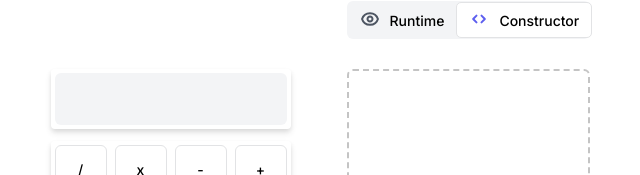
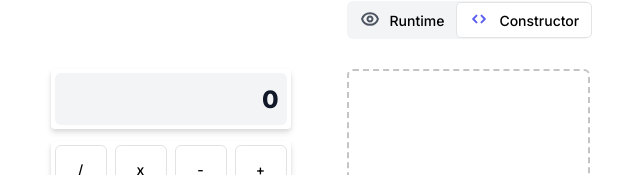
Before and after one commit to capykasa/sendsay-calc, a React (Create React App) app: page / in a window 1280 px wide. Shown: the part 141-316 px from the top of the page, without its empty margins (320-960 px from the left). Built offline with nearby package versions, Linux system fonts and the light colour scheme.

Commit message:
Реализовал подсветку при переносе элемента

```diff
--- a/src/components/Main.tsx
+++ b/src/components/Main.tsx
@@ -130,13 +130,7 @@ const Main = () => {
         );
     }
 
-    const lightingTemplate = () => {
-        return (
-            <svg width="250" height="6" viewBox="0 0 250 6" fill="none" xmlns="http://www.w3.org/2000/svg">
-                <path d="M0.113249 3L3 5.88675L5.88675 3L3 0.113249L0.113249 3ZM249.887 3L247 0.113249L244.113 3L247 5.88675L249.887 3ZM3 3.5H247V2.5H3V3.5Z" fill="#5D5FEF" />
-            </svg>
-        )
-    }
+    const lightingTemplate = <div className='lighting'></div>
 
     const getHiddenClassForRuntime = (mode: Mode, currentMode: Mode) => {
         return mode === currentMode
@@ -184,6 +178,7 @@ const Main = () => {
                         {(canvasItems.length > 0)
                             ? canvasItems.map((item) => !NO_DRAGGABLE.includes(item.name) ? canvasElementTemplate(item) : canvasBlockedElementTemplate(item))
                             : emptyCanvasTemplate()}
+                        {canvasItems.length > 0 && moveElement ? lightingTemplate : ''}
 
                     </div>
                 </div>
--- a/src/components/constructor/Numbers.tsx
+++ b/src/components/constructor/Numbers.tsx
@@ -1,15 +1,19 @@
 import { useDispatch, useSelector } from 'react-redux';
-import { symbols } from '../../consts';
+import { Mode, symbols } from '../../consts';
 import { setDecimal, setNumberOne, setNumberTwo } from '../../store/reducers/CalculatorSlice';
 import { RootState } from '../../store/reducers/store';
 
 const Numbers = () => {
-    const currentOperator = useSelector((state: RootState) => state.calculator.operator)
-    const currentNumberOne = useSelector((state: RootState) => state.calculator.numberOne)
+    const currentMode = useSelector((state: RootState) => state.calculator.mode)
+    const operator = useSelector((state: RootState) => state.calculator.operator)
     const decimal = useSelector((state: RootState) => state.calculator.decimal)
     const dispatch = useDispatch()
 
     const setNumber = (symbol: string) => {
+        if (currentMode === Mode.Constructor) {
+            return
+        }
+
         if (symbol === ',' && decimal === false) {
             dispatch(setDecimal(true))
         }
@@ -18,15 +22,13 @@ const Numbers = () => {
             return
         }
 
-        if (currentOperator === '') {
+        if (operator === '') {
             dispatch(setNumberOne(symbol))
             return
         }
 
         dispatch(setNumberTwo(symbol))
     }
-
-    console.log(currentNumberOne.split(',', 2).join('.'))
 
     return (
         <div className="numbers">
--- a/src/components/constructor/Operators.tsx
+++ b/src/components/constructor/Operators.tsx
@@ -1,16 +1,34 @@
 import { useDispatch, useSelector } from 'react-redux';
-import { operators } from '../../consts';
-import { resultToNumberOne, setOperator } from '../../store/reducers/CalculatorSlice';
+import { Mode, operators } from '../../consts';
+import { resultToNumberOne, setNumberOne, setOperator, setResult } from '../../store/reducers/CalculatorSlice';
 import { RootState } from '../../store/reducers/store';
 
 const Operators = () => {
-    const resultView = useSelector((state: RootState) => state.calculator.resultView)
+    const currentMode = useSelector((state: RootState) => state.calculator.mode)
+    const numberOne = useSelector((state: RootState) => state.calculator.numberOne)
+    const numberTwo = useSelector((state: RootState) => state.calculator.numberTwo)
+    const result = useSelector((state: RootState) => state.calculator.result)
     const dispatch = useDispatch()
 
     const currentInput = (operator: string) => {
-        if (resultView) {
+        if (currentMode === Mode.Constructor) {
+            return
+        }
+
+        if (numberOne === '' && result === '0' && operator === '-') {
+            dispatch(setNumberOne(operator))
+            return
+        }
+
+        if (numberOne === '') {
             dispatch(resultToNumberOne(operator))
         }
+
+        if (numberOne !== '' && numberTwo !== '') {
+            dispatch(setResult())
+            dispatch(resultToNumberOne(operator))
+        }
+
         dispatch(setOperator(operator))
     }
 
--- a/src/components/constructor/calc-button.tsx
+++ b/src/components/constructor/calc-button.tsx
@@ -1,15 +1,34 @@
-import { useDispatch } from 'react-redux';
-import { setResult } from '../../store/reducers/CalculatorSlice';
+import { useDispatch, useSelector } from 'react-redux';
+import { Mode } from '../../consts';
+import { clean, setResult } from '../../store/reducers/CalculatorSlice';
+import { RootState } from '../../store/reducers/store';
 
 const CalcButton = () => {
+    const currentMode = useSelector((state: RootState) => state.calculator.mode)
+    const operator = useSelector((state: RootState) => state.calculator.operator)
+    const numberOne = useSelector((state: RootState) => state.calculator.numberOne)
+    const numberTwo = useSelector((state: RootState) => state.calculator.numberTwo)
     const dispatch = useDispatch()
+
+    const submitButton = () => {
+        if (currentMode === Mode.Constructor) {
+            return
+        }
+
+        if (numberOne === '' || numberTwo === '' || operator === '') {
+            dispatch(clean())
+            return
+        }
+
+        dispatch(setResult())
+    }
 
     return (
         <div className="calc">
             <button
                 className="button calc-button"
                 type="button"
-                onClick={() => dispatch(setResult())}
+                onClick={() => submitButton()}
             >
                 =
             </button>
--- a/src/components/constructor/display.tsx
+++ b/src/components/constructor/display.tsx
@@ -1,21 +1,26 @@
 import { useSelector } from 'react-redux';
+import { Mode } from '../../consts';
 import { RootState } from '../../store/reducers/store';
 import { infinityDisplay } from '../../utils';
 
 const Display = () => {
+    const currentMode = useSelector((state: RootState) => state.calculator.mode)
     const operator = useSelector((state: RootState) => state.calculator.operator)
     const numberOne = useSelector((state: RootState) => state.calculator.numberOne)
     const numberTwo = useSelector((state: RootState) => state.calculator.numberTwo)
     const result = useSelector((state: RootState) => state.calculator.result)
     const resultView = useSelector((state: RootState) => state.calculator.resultView)
-    console.log(result)
 
     const currentValue = () => {
+        if (currentMode === Mode.Constructor) {
+            return '0'
+        }
+
         if (resultView) {
             return result
         }
 
-        if (operator === '') {
+        if (operator === '' || numberTwo === '') {
             return numberOne
         }
 
@@ -26,7 +31,7 @@ const Display = () => {
         <div className="display">
             <span className="display_value">{infinityDisplay(currentValue())}</span>
         </div>
-    );
+    )
 };
 
 export default Display;
--- a/src/scss/global/global.scss
+++ b/src/scss/global/global.scss
@@ -66,3 +66,9 @@ body {
     box-shadow: 0px 2px 4px rgba(0, 0, 0, 0.06), 0px 4px 6px rgba(0, 0, 0, 0.1);
     border-radius: 4px;
 }
+
+.lighting {
+    width: 244px;
+    height: 0px;
+    border: 1px solid $accent;
+}
--- a/src/store/reducers/CalculatorSlice.ts
+++ b/src/store/reducers/CalculatorSlice.ts
@@ -10,7 +10,7 @@ const initialState: State = {
     decimal: false,
     operator: '',
     result: '0',
-    resultView: false
+    resultView: true
 }
 
 export const modeSlice = createSlice({
@@ -68,6 +68,14 @@ export const modeSlice = createSlice({
             state.operator = action.payload
             state.numberOne = state.result.toString()
             state.result = '0'
+        },
+        clean: (state) => {
+            state.numberOne = ''
+            state.numberTwo = ''
+            state.decimal = false
+            state.operator = ''
+            state.result = '0'
+            state.resultView = true
         }
     }
 })
@@ -80,7 +88,8 @@ export const {
     removeDecimal,
     setOperator,
     setResult,
-    resultToNumberOne
+    resultToNumberOne,
+    clean
 } = modeSlice.actions
 
 export default modeSlice.reducer
```
